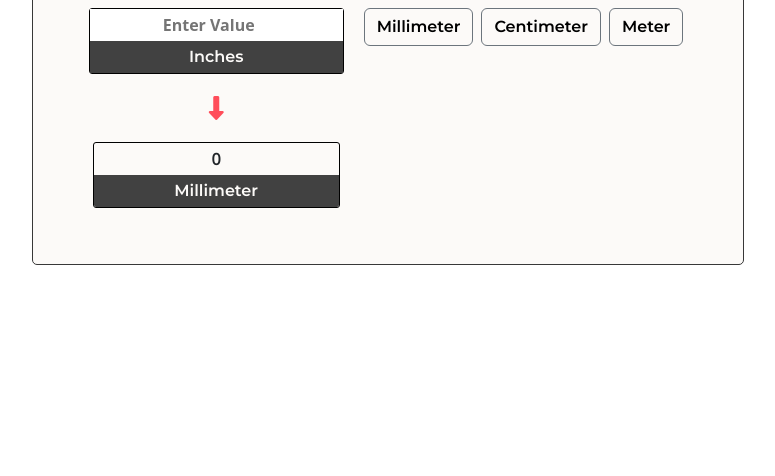
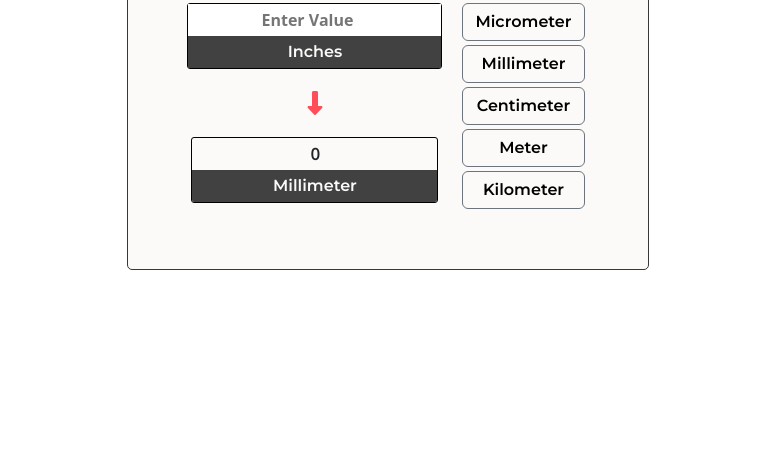
Before and after one commit to lukefrostwalker/SimpleConverter, a plain HTML site: page index.html in a window 1280 px wide. Shown: the part 324-800 px from the top of the page, without its empty margins (252-1027 px from the left). Drawn offline with nearby package versions, Linux system fonts and the light colour scheme.

Commit message:
second commit

```diff
--- a/index.html
+++ b/index.html
@@ -35,12 +35,16 @@
                     </div>
                     <!----------------------------Conversion buttons  -->
                     <div class="m-2">
-                        <div id="buttons" class="d-flex flex-column flex-md-row justify-content-evenly">
-                            <button id="millim" class="btn btn-outline-secondary mb-1 mx-1" onclick="toMillimeter()"> Millimeter</button>
+                        <div id="buttons" class="d-flex flex-column justify-content-evenly">
+                            <button id="micro" class="btn btn-outline-secondary mb-1 mx-1" onclick="toMicrometer()"> <span>Micrometer</span></button>
 
-                            <button id="centim" class="btn btn-outline-secondary mb-1 mx-1" onclick="toCentimeter()">Centimeter</button>
+                            <button id="milli" class="btn btn-outline-secondary mb-1 mx-1" onclick="toMillimeter()"> <span>Millimeter</span></button>
 
-                            <button id="meter" class="btn btn-outline-secondary mb-1 mx-1" onclick="toMeter()">Meter</button>
+                            <button id="centi" class="btn btn-outline-secondary mb-1 mx-1" onclick="toCentimeter()"><span>Centimeter</span></button>
+
+                            <button id="meter" class="btn btn-outline-secondary mb-1 mx-1" onclick="toMeter()"><span>Meter</span></button>
+
+                            <button id="kilo" class="btn btn-outline-secondary mb-1 mx-1" onclick="toKilometer()"><span>Kilometer</span></button>
                         </div>
                     </div>
                 </div>
--- a/js/script.js
+++ b/js/script.js
@@ -1,3 +1,9 @@
+
+function toMicrometer() {
+    let inputValue = document.getElementById("inches").value;
+    document.getElementById("output").innerHTML = inputValue * 25400;
+    document.getElementById("output_unit").innerHTML = "Micrometer";
+}
 function toMillimeter() {
     let inputValue = document.getElementById("inches").value;
     document.getElementById("output").innerHTML = inputValue * 25.4;
@@ -13,3 +19,9 @@ function toMeter() {
     document.getElementById("output").innerHTML = inputValue / 39.37;
     document.getElementById("output_unit").innerHTML = "Meter";
 }
+function toKilometer() {
+    let inputValue = document.getElementById("inches").value;
+    document.getElementById("output").innerHTML = inputValue / 39370;
+    document.getElementById("output_unit").innerHTML = "Kilometer";
+}
+@media
```
